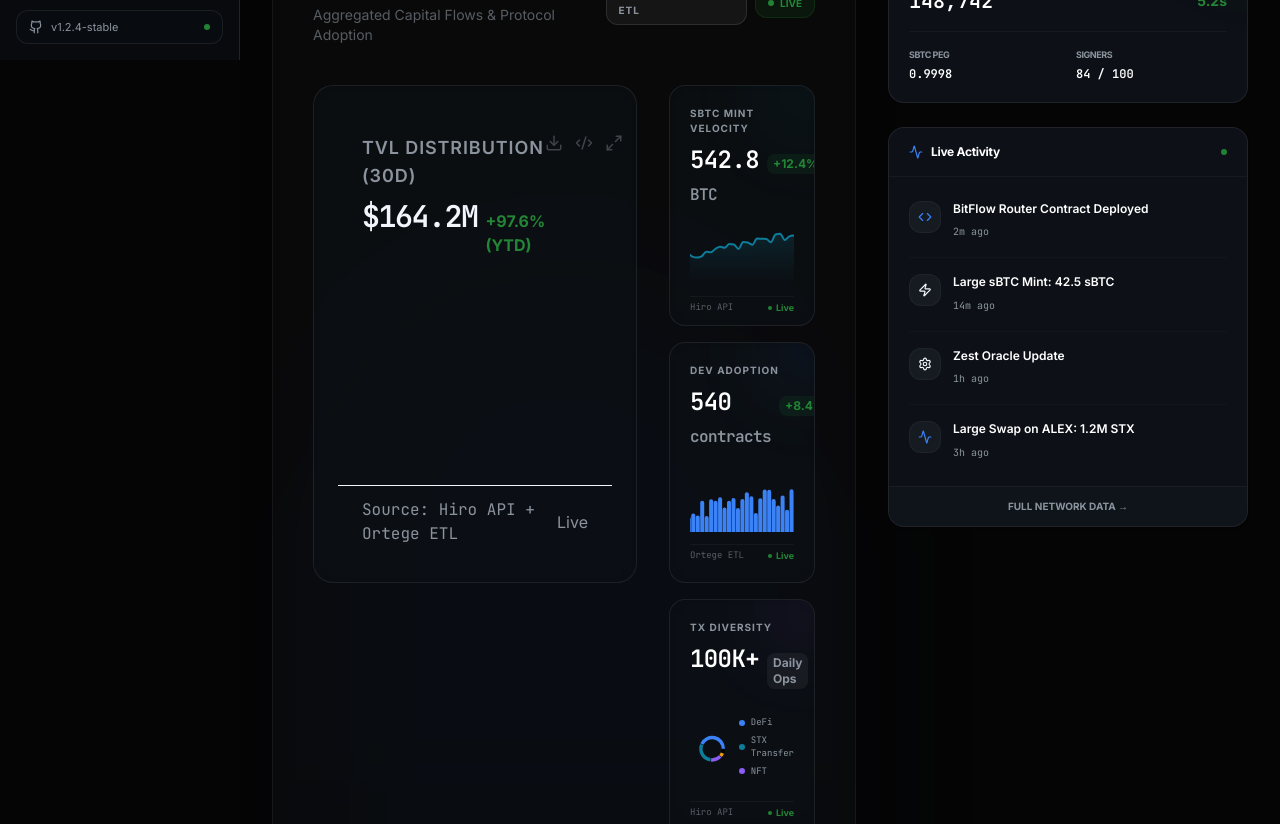
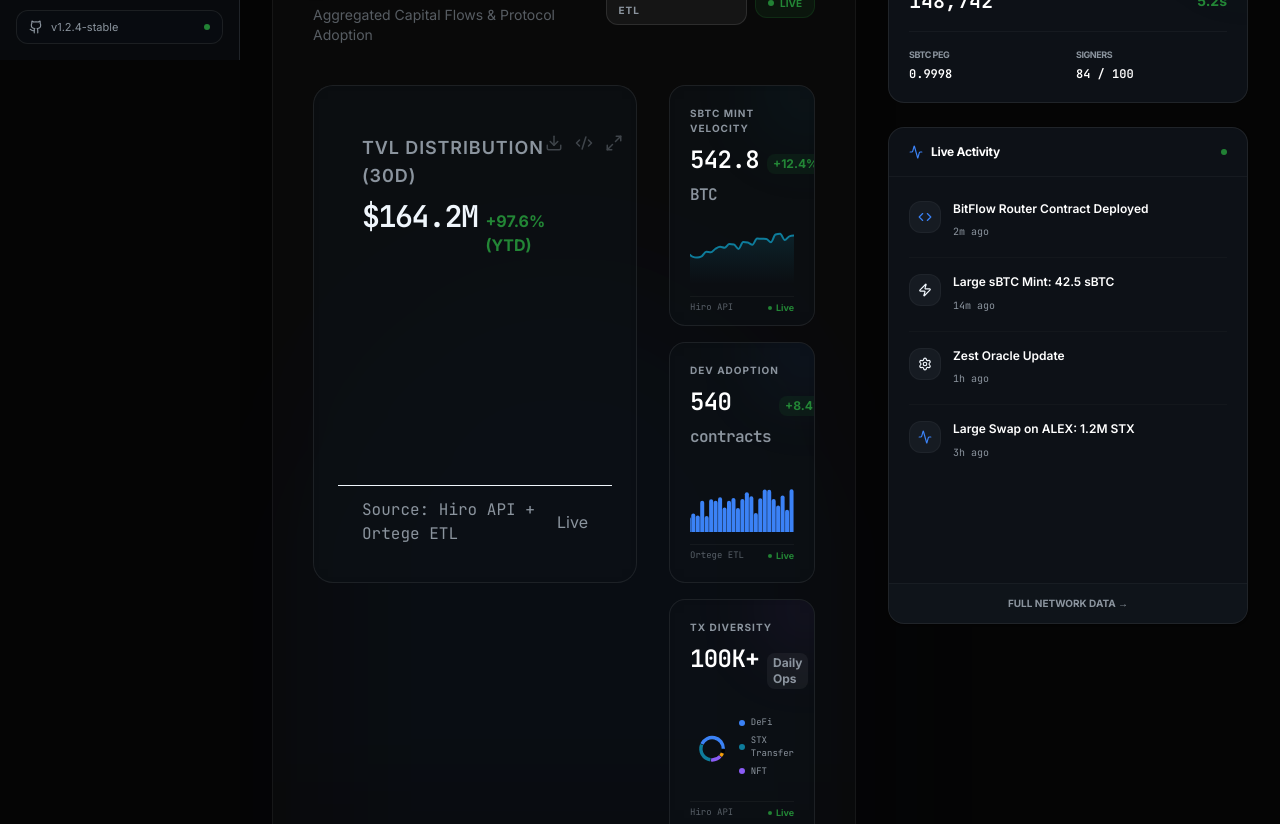
Before and after one commit to Goodnessmbakara/stackscope, a React (Vite) app: page /overview in a window 1280 px wide. Shown: the part 740-1564 px from the top of the page. Built offline with nearby package versions, Linux system fonts and the light colour scheme.

Commit message:
feat: expand live activity sidebar to fill viewport height, move insights ticker above stat cards

```diff
--- a/src/pages/Overview.jsx
+++ b/src/pages/Overview.jsx
@@ -385,7 +385,7 @@ const Overview = () => {
 
         {/* ── Sidebar: Network Vitals ───────────────────────────────────────── */}
         <aside className="xl:w-[360px] flex flex-col gap-6 shrink-0">
-          <div className="sticky top-6 flex flex-col gap-6">
+          <div className="sticky top-6 flex flex-col gap-6" style={{ height: 'calc(100vh - 6rem)' }}>
 
             {/* Status & Health Unified */}
             <div className="bg-bg-surface border border-border-muted rounded-2xl p-5 overflow-hidden relative">
@@ -423,7 +423,7 @@ const Overview = () => {
             </div>
 
             {/* Compact Activity Stream */}
-            <div className="bg-bg-surface border border-border-muted rounded-2xl overflow-hidden shadow-sm">
+            <div className="flex-1 flex flex-col bg-bg-surface border border-border-muted rounded-2xl overflow-hidden shadow-sm min-h-0">
               <div className="px-5 py-4 border-b border-border-muted/50 flex items-center justify-between">
                 <h3 className="text-xs font-bold text-white flex items-center gap-2">
                   <Activity size={14} className="text-primary" />
@@ -432,7 +432,7 @@ const Overview = () => {
                 <div className="w-1.5 h-1.5 rounded-full bg-success animate-pulse" />
               </div>
 
-              <div className="px-5 py-2 divide-y divide-border-muted/30">
+              <div className="flex-1 px-5 py-2 divide-y divide-border-muted/30 overflow-y-auto custom-scrollbar">
                 {feedEvents.slice(0, 4).map((event) => (
                   <div key={event.id} className="py-4 flex gap-3 group cursor-pointer transition-all">
                     <div className="w-8 h-8 rounded-lg bg-bg-surface-lighter flex items-center justify-center shrink-0 border border-border-muted/50 group-hover:border-primary/50" style={{ color: event.color }}>
```
